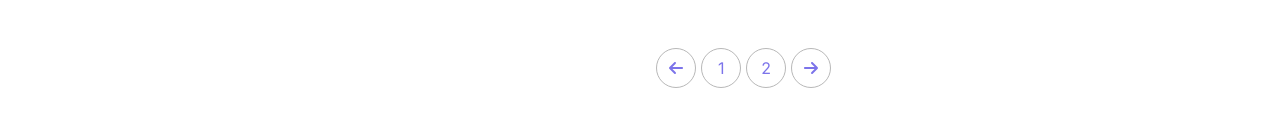
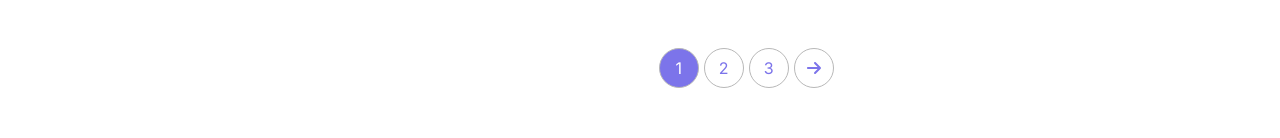
Before and after one commit to MichalStaszkiewicz/e-commerce, a Next.js app: page /shop in a window 1280 px wide. Shown: the part 1702-1840 px from the top of the page. Built offline with nearby package versions, Linux system fonts and the light colour scheme.

Commit message:
shop-content-page-navigation

```diff
--- a/components/shop_content/right_column.tsx
+++ b/components/shop_content/right_column.tsx
@@ -3,10 +3,60 @@ import { ProductCard } from "../product_card";
 import { SortButton } from "../sort_button";
 
 import { FontAwesomeIcon } from "@fortawesome/react-fontawesome";
-import React from "react";
+import React, { useEffect, useState } from "react";
 import * as icons from "@fortawesome/free-solid-svg-icons";
 export function RightColumn() {
-  let temp: number[] = [1, 1, 1, 1, 1, 1, 1, 1, 1];
+  let temp: number[] = [1, 1, 1, 1, 1, 1, 1, 1, 1, 1, 1, 1, 1, 1];
+  let maxElements = 10;
+  const [currentPage, setCurrentPage] = useState(1);
+  const pagesNumber = function (): React.ReactElement<HTMLDivElement>[] {
+    let pages = 0;
+    for (let i = 0; i < temp.length; i++) {
+      if (i % 6 == 0) {
+        pages++;
+      }
+    }
+    if (temp.length % pages == 1) {
+      pages++;
+    }
+    let pageButtons: React.ReactElement<HTMLDivElement>[] = [];
+    for (let i = 0; i < pages; i++) {
+      pageButtons.push(
+        <div
+          onClick={() => {
+            setCurrentPage(i + 1);
+          }}
+          style={{
+            backgroundColor: currentPage == i + 1 ? "#7c74ea" : "white",
+            color: currentPage == i + 1 ? "white" : "#7c74ea",
+          }}
+          className="button"
+        >
+          {i + 1}
+        </div>
+      );
+    }
+
+    return pageButtons;
+  };
+  const [reachedEnd, setReachedEnd] = useState(false);
+
+  useEffect(() => {
+    const pagesNumber = () => {
+      let pages = 0;
+      for (let i = 0; i < temp.length; i++) {
+        if (i % 6 == 0) {
+          pages++;
+        }
+      }
+      if (temp.length % pages == 1) {
+        pages++;
+      }
+      return pages;
+    };
+
+    setReachedEnd(currentPage < pagesNumber());
+  }, [currentPage]);
   return (
     <div className="right_column">
       <div className="header">
@@ -35,7 +85,14 @@ export function RightColumn() {
         </div>
       </div>
       <div className="list">
-        {temp.map((item, index) => (
+        {temp
+          .slice(
+            (currentPage - 1) * maxElements == 0
+              ? (currentPage - 1) * maxElements
+              : (currentPage - 1) * maxElements - 1,
+            currentPage * maxElements - 1
+          )
+          .map((item, index) => (
             <FadeOnVisible
               children={
                 <ProductCard
@@ -52,20 +109,35 @@ export function RightColumn() {
       </div>
 
       <div className="next_page_row">
-        <div className="button">
+        {currentPage > 1 ? (
+          <div
+            className="button"
+            onClick={() => {
+              setCurrentPage(currentPage - 1);
+            }}
+          >
             <FontAwesomeIcon
               icon={icons.faArrowLeft}
               style={{}}
             ></FontAwesomeIcon>
           </div>
-        <div className="button">1</div>
-        <div className="button">2</div>
-        <div className="button">
+        ) : (
+          <div></div>
+        )}
+        {...pagesNumber()}
+        {reachedEnd && (
+          <div
+            className="button"
+            onClick={() => {
+              setCurrentPage(currentPage + 1);
+            }}
+          >
             <FontAwesomeIcon
               icon={icons.faArrowRight}
               style={{}}
             ></FontAwesomeIcon>
           </div>
+        )}
       </div>
     </div>
   );
```
Lines whose indentation alone changed are shown as unchanged.
